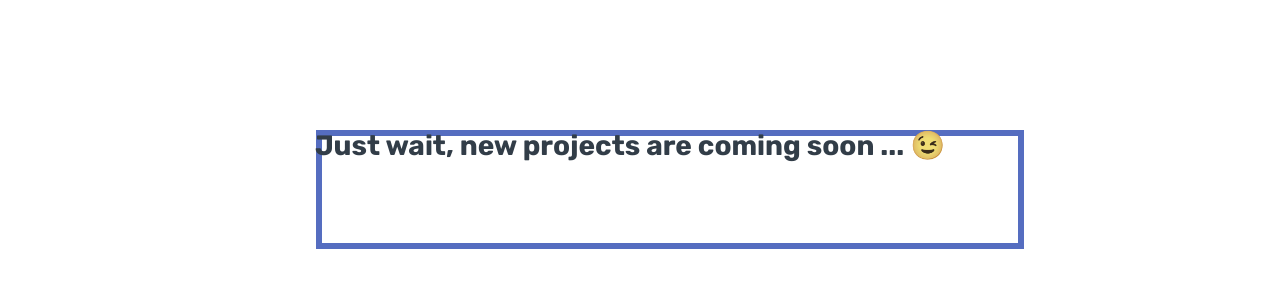
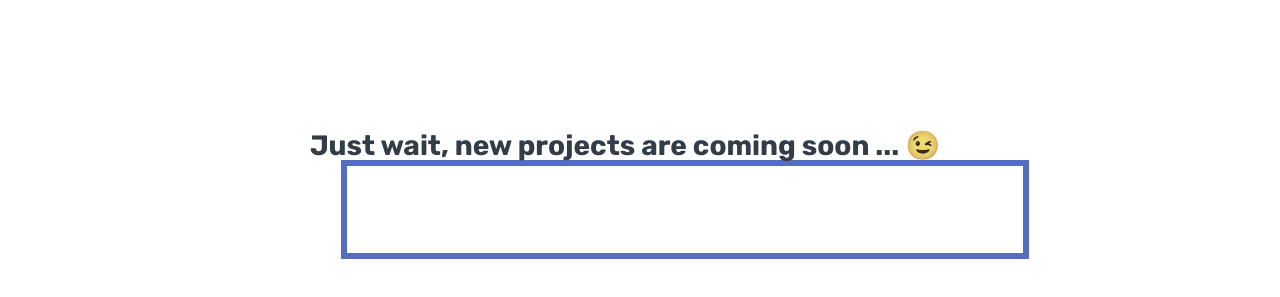
Before and after one commit to MendosDV/mon-portfolio, a Vue app: page / in a window 1280 px wide. Shown: the part 1027-1324 px from the top of the page. Built offline with nearby package versions, Linux system fonts and the light colour scheme.

Commit message:
Modif done

```diff
--- a/src/components/ProjectApp.vue
+++ b/src/components/ProjectApp.vue
@@ -3,6 +3,10 @@
     <div class="container p-5 d-flex flex-column justify-content-center align-items-center">
       <div class="m-auto effect-border">
         <h3 class="text-center fw-bolder p-5">Just wait, new projects are coming soon ... 😉</h3>
+        <span class="top"></span>
+        <span class="right"></span>
+        <span class="bottom"></span>
+        <span class="left"></span>
       </div>
     </div>
   </div>
@@ -18,7 +22,7 @@ export default {
   .effect-border {
     --color: #446DF6;
     --border: 6px;
-    --offset: 20px;
+    --offset: 30px;
     --gap: 5px;
 
     --_c: var(--color) var(--border), #0000 0 calc(100% - var(--border)),var(--color) 0;
```
